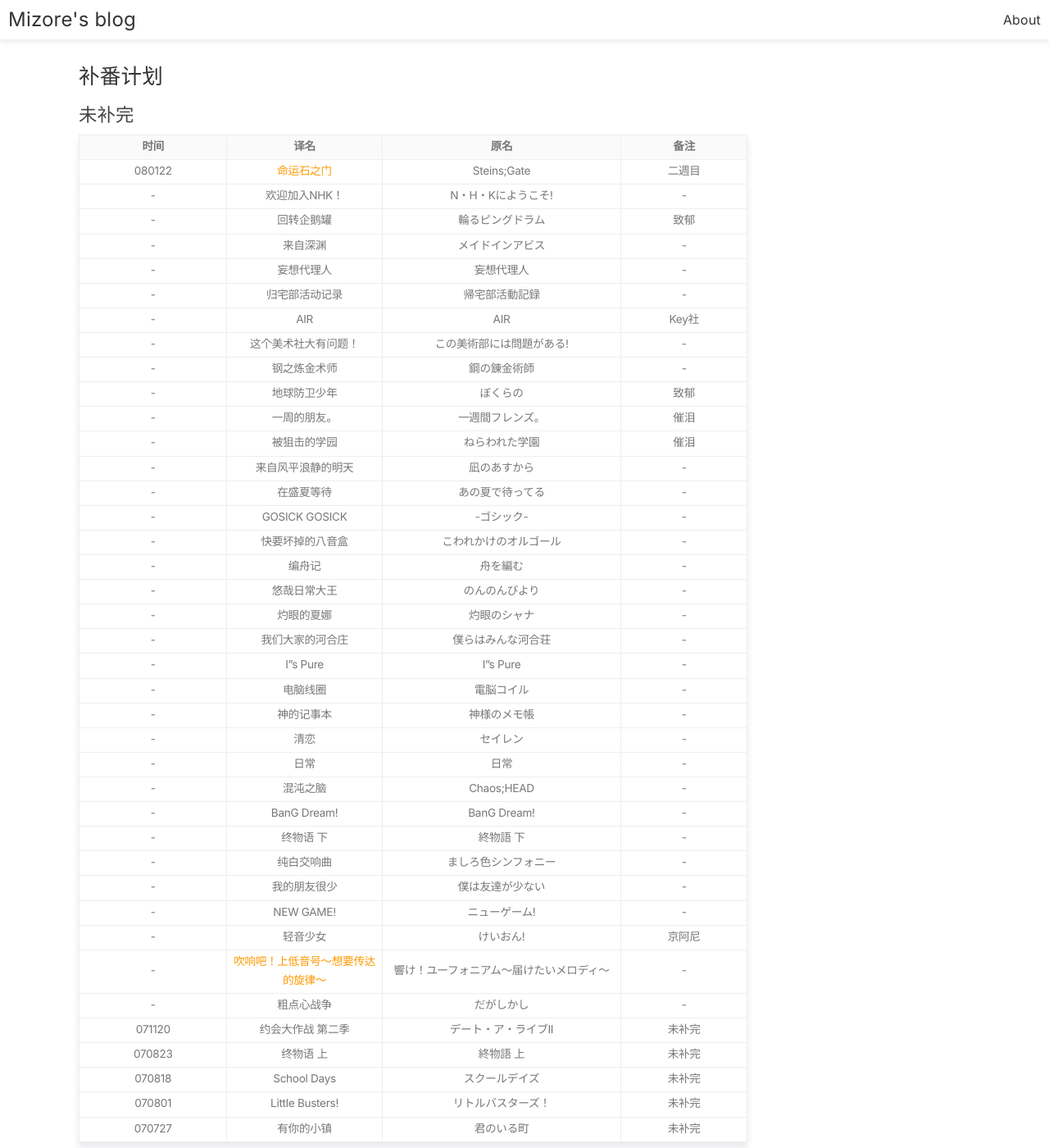
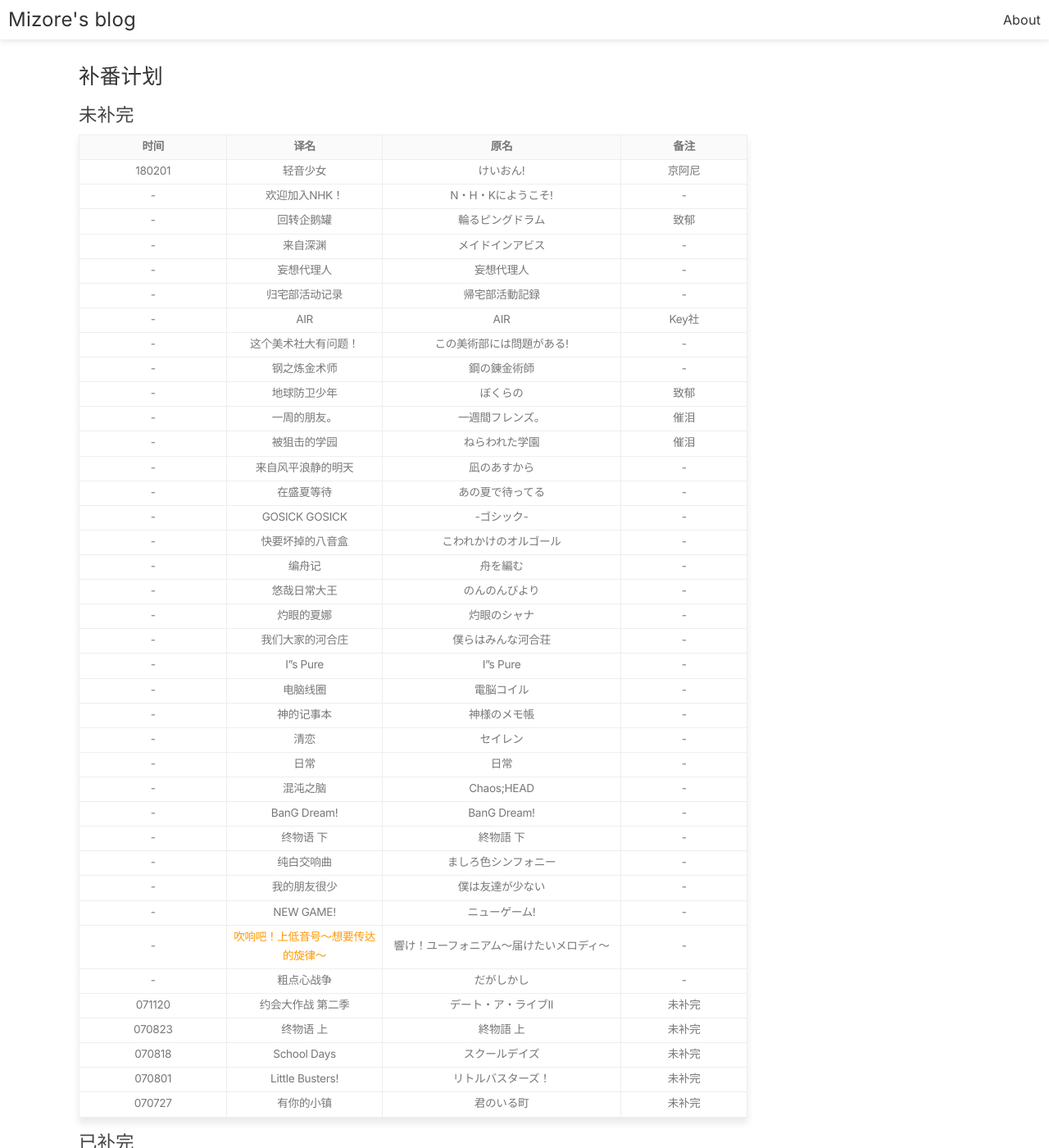
Before and after one commit to 0wQ/0wQ.github.io, a Jekyll site: the page built from _posts/2018-01-22-bangumi.md, in a window 1280 px wide and 1400 px high. Shown: the whole window at 82% size. Built offline with Jekyll 4.4.1, drawn with Linux system fonts in a browser that asks for light colours; comment, search, counter and statistics services are not loaded; some of the changed text lies outside the part shown.

Commit message:
blablabla

```diff
--- a/_posts/2018-01-22-bangumi.md
+++ b/_posts/2018-01-22-bangumi.md
@@ -12,7 +12,7 @@
 
 |时间|译名|原名|备注|
 |---|---|---|---|
-|080122|<mark>命运石之门</mark>|Steins;Gate|二週目|
+|180201|轻音少女|けいおん!|京阿尼|
 |-|欢迎加入NHK！|N・H・Kにようこそ!|-|
 |-|回转企鹅罐|輪るピングドラム|致郁|
 |-|来自深渊|メイドインアビス|-|
```
Also changed, not shown: other parts of _posts/2018-01-22-bangumi.md (+1 -1 lines).
